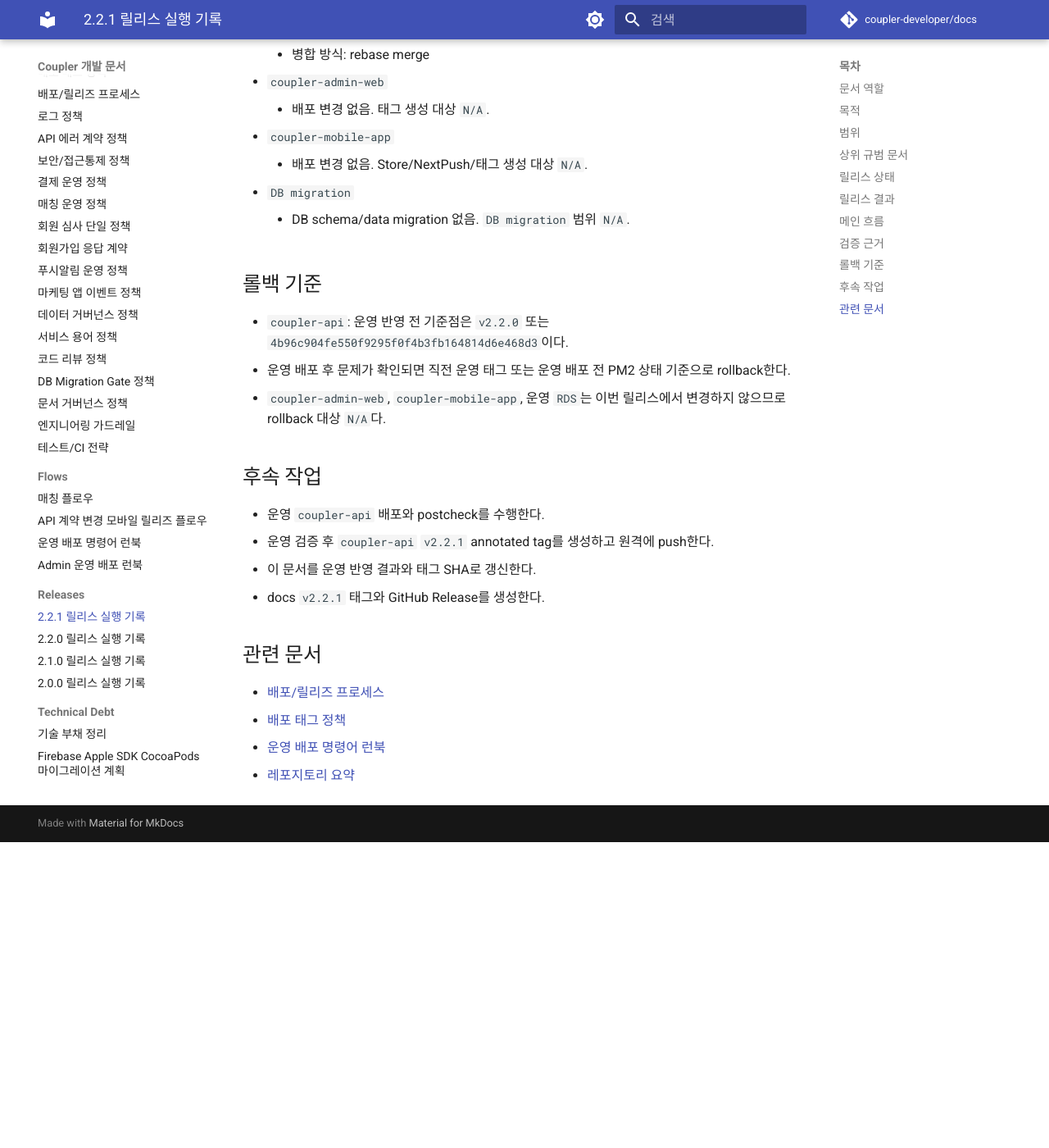
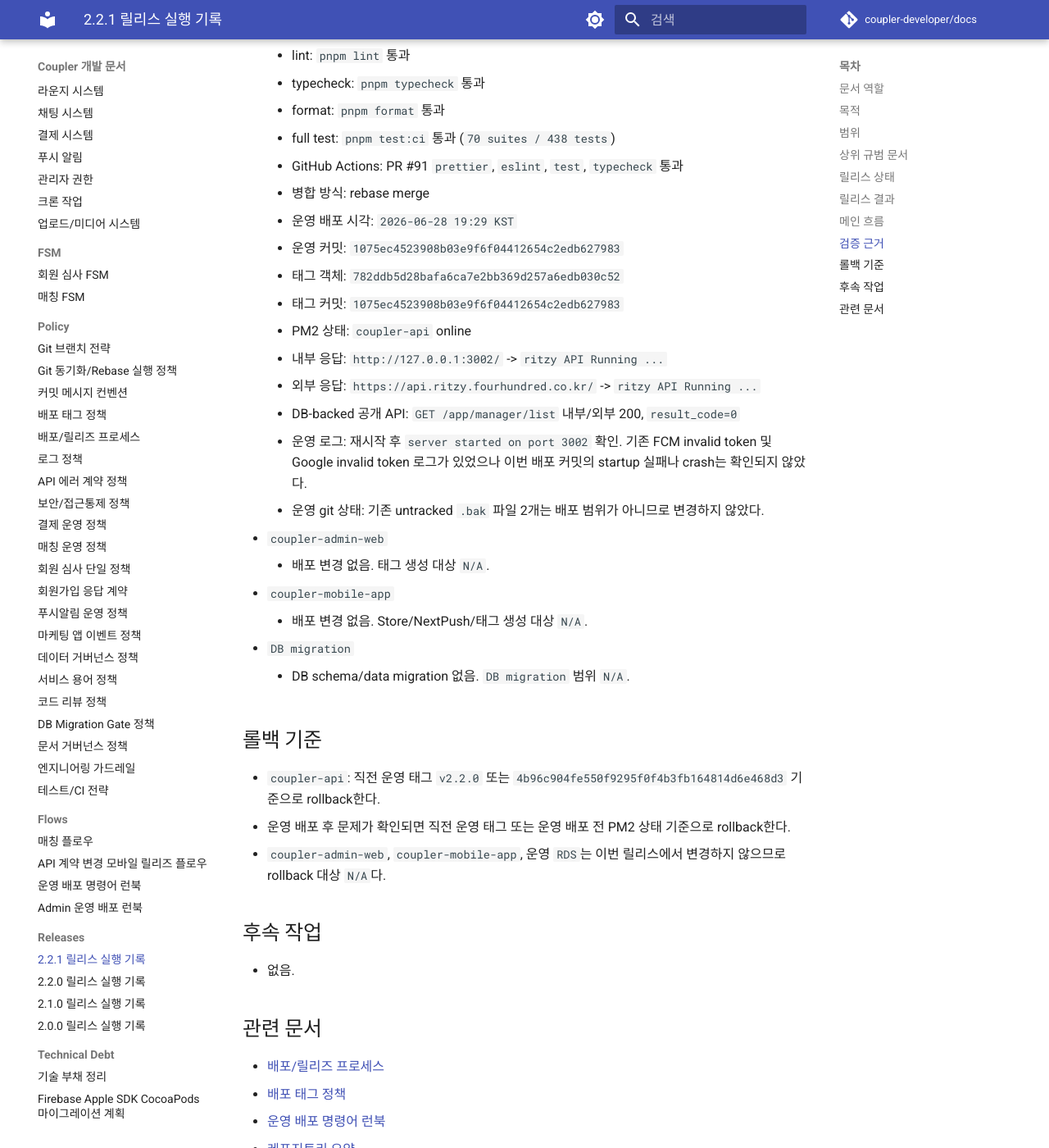
Before and after one commit to coupler-developer/docs, an MkDocs documentation site: the page built from content/releases/v2.2.1.md, in a window 1280 px wide and 1400 px high, scrolled down 2828 px. Shown: the whole window at 82% size. Built offline with MkDocs 1.6.1 and Material for MkDocs 9.7.7, drawn with Linux system fonts in a browser that asks for light colours; comment, search, counter and statistics services are not loaded; before the commit the page ends 3855 px from its top, so only the background shows below that; some of the changed text lies outside the part shown.

Commit message:
docs: 2.2.1 릴리스 결과 기록 갱신

```diff
--- a/content/releases/v2.2.1.md
+++ b/content/releases/v2.2.1.md
@@ -9,12 +9,12 @@
 
 ## 목적
 
-- `v2.2.1` API hotfix 릴리스의 병합 커밋, 검증 근거, 운영 반영/태그 대기 조건을 한 문서에 고정한다.
+- `v2.2.1` API hotfix 릴리스의 병합 커밋, 운영 반영 결과, 서비스 태그와 검증 근거를 한 문서에 고정한다.
 
 ## 범위
 
 - 대상: `docs`, `coupler-api`
-- 포함 범위: 삭제 댓글 tombstone 표시 정체성 복구, API 로컬 품질 게이트, API 운영 배포/검증 대기, 서비스 태그 대기, docs Release 기록
+- 포함 범위: 삭제 댓글 tombstone 표시 정체성 복구, API 로컬/GitHub 품질 게이트, API 운영 배포/검증, 서비스 태그, docs Release 기록
 - 제외 범위: `coupler-admin-web` 운영 배포, `coupler-mobile-app` Store/NextPush 배포, 운영 `RDS` 변경
 
 ## 상위 규범 문서
@@ -26,15 +26,15 @@
 ## 릴리스 상태
 
 - 목표 버전: `v2.2.1`
-- 전체 상태: `in_progress`
-- 완료 범위: `coupler-api` PR #91 merge 및 로컬/GitHub 품질 게이트 검증
-- 대기 범위: 운영 배포/검증, `coupler-api` `v2.2.1` 태그, `docs` 태그/GitHub Release 생성
+- 전체 상태: `released`
+- 완료 범위: `coupler-api` PR #91 merge, 운영 배포/검증, `coupler-api` `v2.2.1` 태그, docs 릴리스 기록 최종화
 - `docs` 태그: `v2.2.1` -> docs release workflow 실행 시점의 docs tag commit
 - `coupler-api` PR: [#91](https://github.com/coupler-developer/coupler-api/pull/91)
 - `coupler-api` 병합 커밋: `1075ec4523908b03e9f6f04412654c2edb627983`
 - `coupler-api` 후보 커밋: `11a18f624b3029d5be7752920e936879b0b050c7`
 - `coupler-api` 기준 main: `4b96c904fe550f9295f0f4b3fb164814d6e468d3`
-- `coupler-api` 태그: 대기
+- `coupler-api` 태그: `v2.2.1` -> `1075ec4523908b03e9f6f04412654c2edb627983`
+- `coupler-api` 태그 객체: `782ddb5d28bafa6ca7e2bb369d257a6edb030c52`
 - `coupler-admin-web` 태그: `N/A` (배포 변경 없음)
 - `coupler-mobile-app` 태그: `N/A` (배포 변경 없음)
 - `coupler-mobile-app` 제출 마커 태그: `N/A`
@@ -42,7 +42,8 @@
 
 ## 릴리스 결과
 
-- 현재 결과는 `coupler-api` PR 병합 완료 및 운영 배포 전 대기 상태다.
+- `coupler-api` 운영 EC2를 `1075ec4523908b03e9f6f04412654c2edb627983` 기준으로 배포하고 내부/외부 응답과 DB-backed 공개 API를 확인했다.
+- 운영 검증 완료 후 `coupler-api` `v2.2.1` annotated tag를 생성하고 원격에 push했다.
 - `coupler-api` 삭제 댓글 tombstone DTO에서 표시용 `alias`, `nickname`, `gender`, `level`, `mini_profile`, `admin_profile`, `status`를 유지하도록 복구했다.
 - 삭제 댓글의 `content`, `create_date`, `like`, `blame`, 상세 프로필/이메일 값은 tombstone 계약대로 계속 scrub한다.
 - `coupler-admin-web`, `coupler-mobile-app`, 운영 `RDS`는 이번 릴리스 범위에 포함하지 않는다.
@@ -54,9 +55,10 @@
 3. `coupler-api` 후보 커밋 `11a18f624b3029d5be7752920e936879b0b050c7`을 작성했다.
 4. 로컬 품질 게이트와 self-review를 `No Findings`로 완료했다.
 5. `coupler-api` PR #91을 생성하고 본문, diff 범위, GitHub Actions를 확인한 뒤 rebase merge했다.
-6. 운영 `coupler-api`를 main 병합 커밋 `1075ec4523908b03e9f6f04412654c2edb627983` 기준으로 배포하고 API 응답, DB 연결, PM2 상태, 로그를 확인한다.
-7. 운영 검증 완료 후 `coupler-api` `v2.2.1` annotated tag를 생성한다.
-8. 이 문서를 최종 검증 결과로 갱신한 뒤 docs `v2.2.1` 태그와 GitHub Release를 생성한다.
+6. 운영 `coupler-api`를 main 병합 커밋 `1075ec4523908b03e9f6f04412654c2edb627983` 기준으로 fast-forward 배포했다.
+7. `pnpm install --frozen-lockfile`, `pm2 restart coupler-api --update-env`, `pm2 save`를 수행하고 PM2 상태, 내부/외부 응답, DB-backed 공개 API, 로그를 확인했다.
+8. 운영 검증 완료 후 `coupler-api` `v2.2.1` annotated tag를 생성하고 원격에 push했다.
+9. 이 문서를 최종 검증 결과로 갱신해 docs `v2.2.1` 태그와 GitHub Release의 기준 문서로 확정했다.
 
 ## 검증 근거
 
@@ -78,6 +80,16 @@
     - full test: `pnpm test:ci` 통과 (`70 suites / 438 tests`)
     - GitHub Actions: PR #91 `prettier`, `eslint`, `test`, `typecheck` 통과
     - 병합 방식: rebase merge
+    - 운영 배포 시각: `2026-06-28 19:29 KST`
+    - 운영 커밋: `1075ec4523908b03e9f6f04412654c2edb627983`
+    - 태그 객체: `782ddb5d28bafa6ca7e2bb369d257a6edb030c52`
+    - 태그 커밋: `1075ec4523908b03e9f6f04412654c2edb627983`
+    - PM2 상태: `coupler-api` online
+    - 내부 응답: `http://127.0.0.1:3002/` -> `ritzy API Running ...`
+    - 외부 응답: `https://api.ritzy.fourhundred.co.kr/` -> `ritzy API Running ...`
+    - DB-backed 공개 API: `GET /app/manager/list` 내부/외부 200, `result_code=0`
+    - 운영 로그: 재시작 후 `server started on port 3002` 확인. 기존 FCM invalid token 및 Google invalid token 로그가 있었으나 이번 배포 커밋의 startup 실패나 crash는 확인되지 않았다.
+    - 운영 git 상태: 기존 untracked `.bak` 파일 2개는 배포 범위가 아니므로 변경하지 않았다.
 - `coupler-admin-web`
     - 배포 변경 없음. 태그 생성 대상 `N/A`.
 - `coupler-mobile-app`
@@ -87,16 +99,13 @@
 
 ## 롤백 기준
 
-- `coupler-api`: 운영 반영 전 기준점은 `v2.2.0` 또는 `4b96c904fe550f9295f0f4b3fb164814d6e468d3`이다.
+- `coupler-api`: 직전 운영 태그 `v2.2.0` 또는 `4b96c904fe550f9295f0f4b3fb164814d6e468d3` 기준으로 rollback한다.
 - 운영 배포 후 문제가 확인되면 직전 운영 태그 또는 운영 배포 전 PM2 상태 기준으로 rollback한다.
 - `coupler-admin-web`, `coupler-mobile-app`, 운영 `RDS`는 이번 릴리스에서 변경하지 않으므로 rollback 대상 `N/A`다.
 
 ## 후속 작업
 
-- 운영 `coupler-api` 배포와 postcheck를 수행한다.
-- 운영 검증 후 `coupler-api` `v2.2.1` annotated tag를 생성하고 원격에 push한다.
-- 이 문서를 운영 반영 결과와 태그 SHA로 갱신한다.
-- docs `v2.2.1` 태그와 GitHub Release를 생성한다.
+- 없음.
 
 ## 관련 문서
 
```
Also changed, not shown: content/AGENTS.md (+1 -1 lines).
